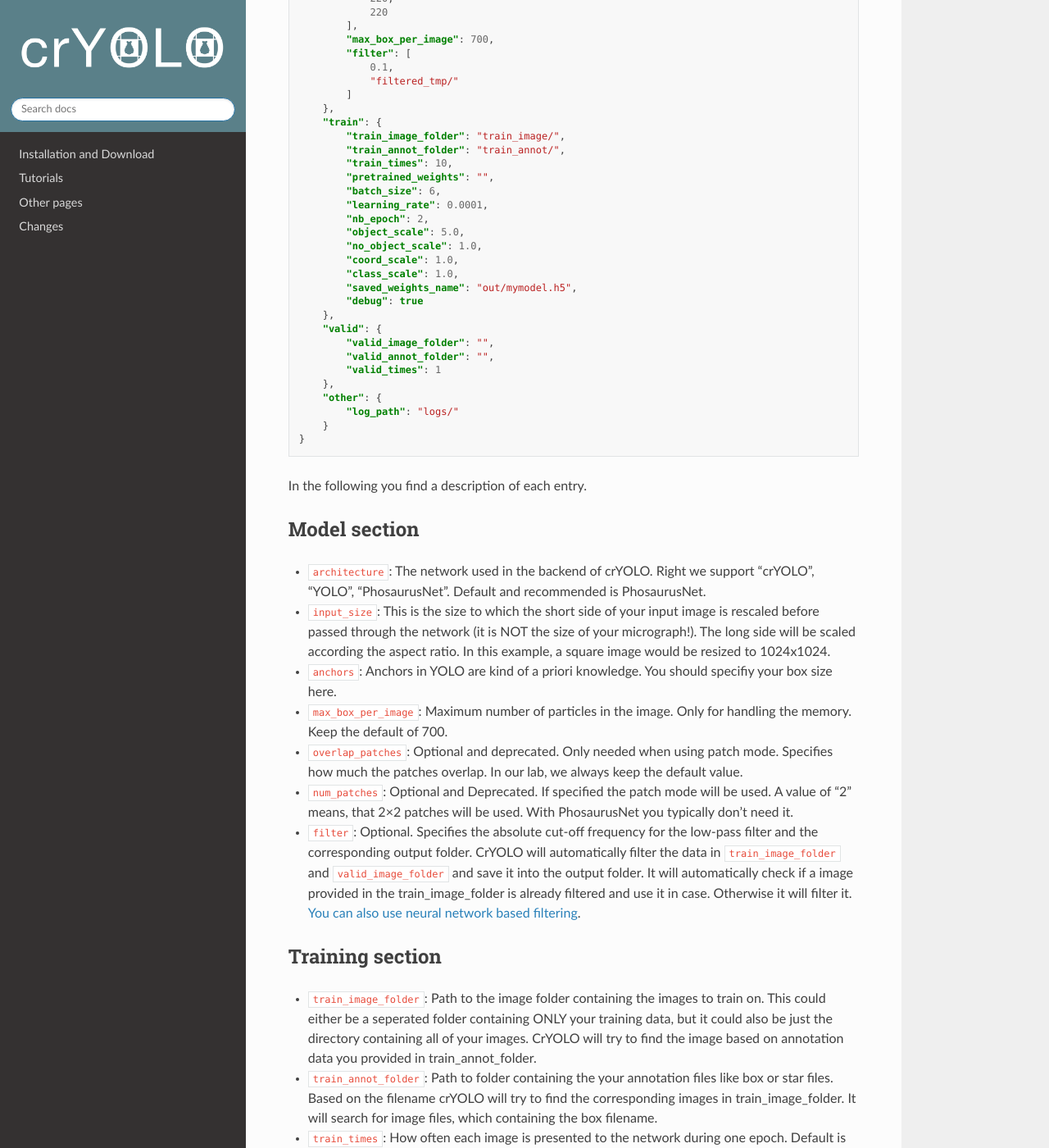
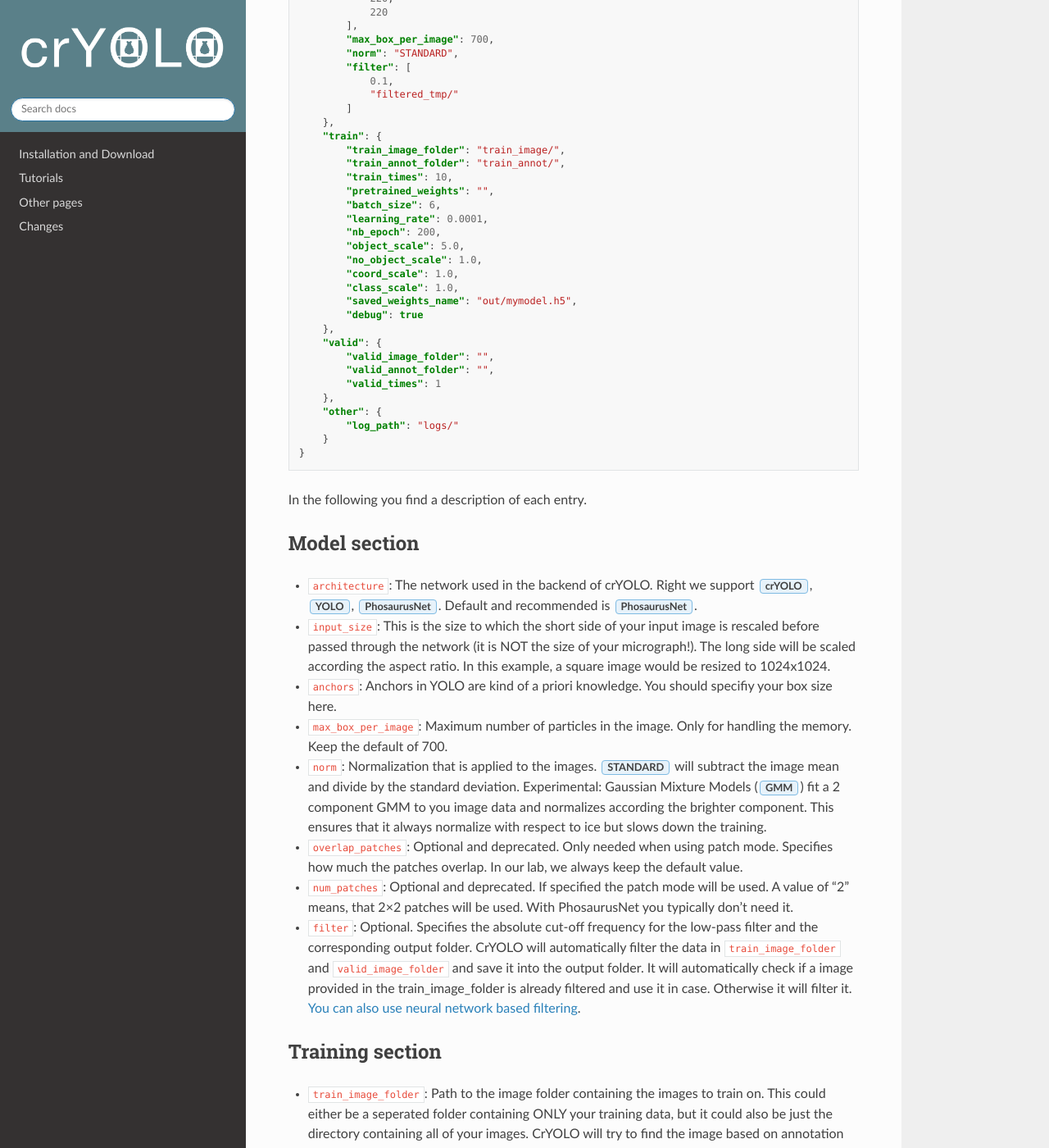
Before and after one commit to MPI-Dortmund/cryolo, a Sphinx documentation site: the page built from source/other/cryolo_configuration_file.rst, in a window 1280 px wide and 1400 px high, scrolled down 339 px. Shown: the whole window at 82% size. Built offline with Sphinx 7.4.7 and the Read the Docs theme 2.0.0, drawn with Linux system fonts in a browser that asks for light colours; some of the changed text lies outside the part shown.

Commit message:
update configuration file

```diff
--- a/source/other/cryolo_configuration_file.rst
+++ b/source/other/cryolo_configuration_file.rst
@@ -14,6 +14,7 @@ configuration file looks like:
                 220
             ],
             "max_box_per_image": 700,
+            "norm": "STANDARD",
             "filter": [
                 0.1,
                 "filtered_tmp/"
@@ -26,7 +27,7 @@ configuration file looks like:
             "pretrained_weights": "",
             "batch_size": 6,
             "learning_rate": 0.0001,
-            "nb_epoch": 2,
+            "nb_epoch": 200,
             "object_scale": 5.0,
             "no_object_scale": 1.0,
             "coord_scale": 1.0,
@@ -44,11 +45,12 @@ configuration file looks like:
         }
     }
 
+
 In the following you find a description of each entry.
 
 Model section
 *************
-* :samp:`architecture`: The network used in the backend of crYOLO. Right we support “crYOLO”, “YOLO”, “PhosaurusNet”. Default and recommended is PhosaurusNet.
+* :samp:`architecture`: The network used in the backend of crYOLO. Right we support :guilabel:`crYOLO`, :guilabel:`YOLO`, :guilabel:`PhosaurusNet`. Default and recommended is :guilabel:`PhosaurusNet`.
 
 * :samp:`input_size`: This is the size to which the short side of your input image is rescaled before passed through the network (it is NOT the size of your micrograph!). The long side will be scaled according the aspect ratio. In this example, a square image would be resized to 1024x1024.
 
@@ -56,9 +58,11 @@ Model section
 
 * :samp:`max_box_per_image`:  Maximum number of particles in the image. Only for handling the memory. Keep the default of 700.
 
+* :samp:`norm`: Normalization that is applied to the images. :guilabel:`STANDARD` will subtract the image mean and divide by the standard deviation. Experimental: Gaussian Mixture Models (:guilabel:`GMM`) fit a 2 component GMM to you image data and normalizes according the brighter component. This ensures that it always normalize with respect to ice but slows down the training.
+
 * :samp:`overlap_patches`: Optional and deprecated. Only needed when using patch mode. Specifies how much the patches overlap. In our lab, we always keep the default value.
 
-* :samp:`num_patches`: Optional and Deprecated. If specified the patch mode will be used. A value of “2” means, that 2×2 patches will be used. With PhosaurusNet you typically don't need it.
+* :samp:`num_patches`: Optional and deprecated. If specified the patch mode will be used. A value of “2” means, that 2×2 patches will be used. With PhosaurusNet you typically don't need it.
 
 * :samp:`filter`: Optional. Specifies the absolute cut-off frequency for the low-pass filter and the corresponding output folder. CrYOLO will automatically filter the data in :file:`train_image_folder` and :file:`valid_image_folder` and save it into the output folder. It will automatically check if a image provided in the train_image_folder is already filtered and use it in case. Otherwise it will filter it. :ref:`You can also use neural network based filtering<denoise-janni-label>`.
 
```
Also changed, not shown: other parts of source/other/cryolo_configuration_file.rst (+1 -1 lines).
